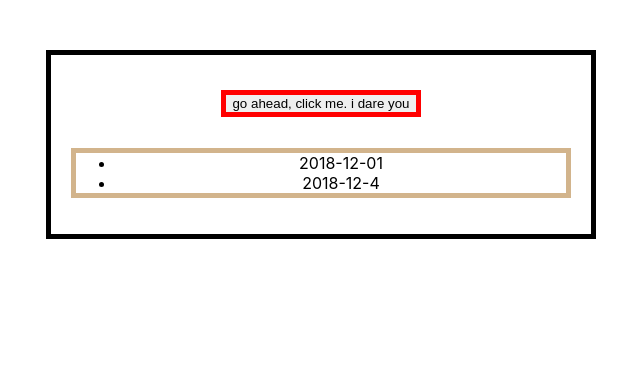
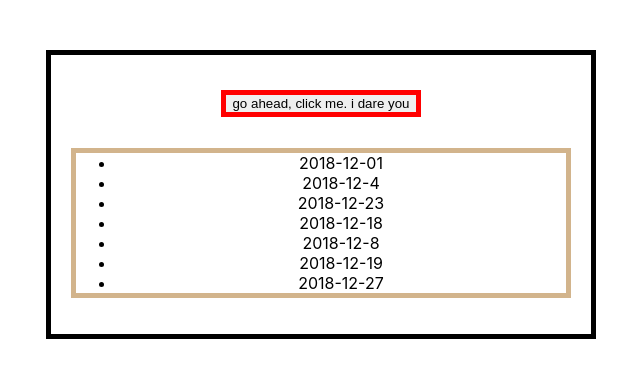
Before and after one commit to adebruyne/react-timestamp-dir, a React (Create React App) app: page / in a window 1280 px wide. Shown: the top 378 px of the page, without its empty margins (319-959 px from the left). Built offline with nearby package versions, Linux system fonts and the light colour scheme.

Commit message:
adds DateList component to handle dates as props

```diff
--- a/src/App.js
+++ b/src/App.js
@@ -1,8 +1,17 @@
 import React, { Component } from "react";
 import logo from "./logo.svg";
 import "./App.css";
+import DateList from "./DateList";
 
-const someDates = ["2018-12-01", "2018-12-4"];
+const someDates = [
+  "2018-12-01",
+  "2018-12-4",
+  "2018-12-23",
+  "2018-12-18",
+  "2018-12-8",
+  "2018-12-19",
+  "2018-12-27"
+];
 
 class App extends Component {
   render() {
@@ -14,7 +23,8 @@ class App extends Component {
       <div className="App">
         <div className="main-component">
           <button className="my-button">go ahead, click me. i dare you</button>
-          <ul className="date-list">{dateAsListItems}</ul>
+
+          <DateList dates={dateAsListItems} />
         </div>
       </div>
     );
--- /dev/null
+++ b/src/DateList.js
@@ -0,0 +1,11 @@
+import React from "react";
+
+const DateList = props => {
+  return (
+    <div>
+      <ul className="date-list">{props.dates}</ul>
+    </div>
+  );
+};
+
+export default DateList;
```
